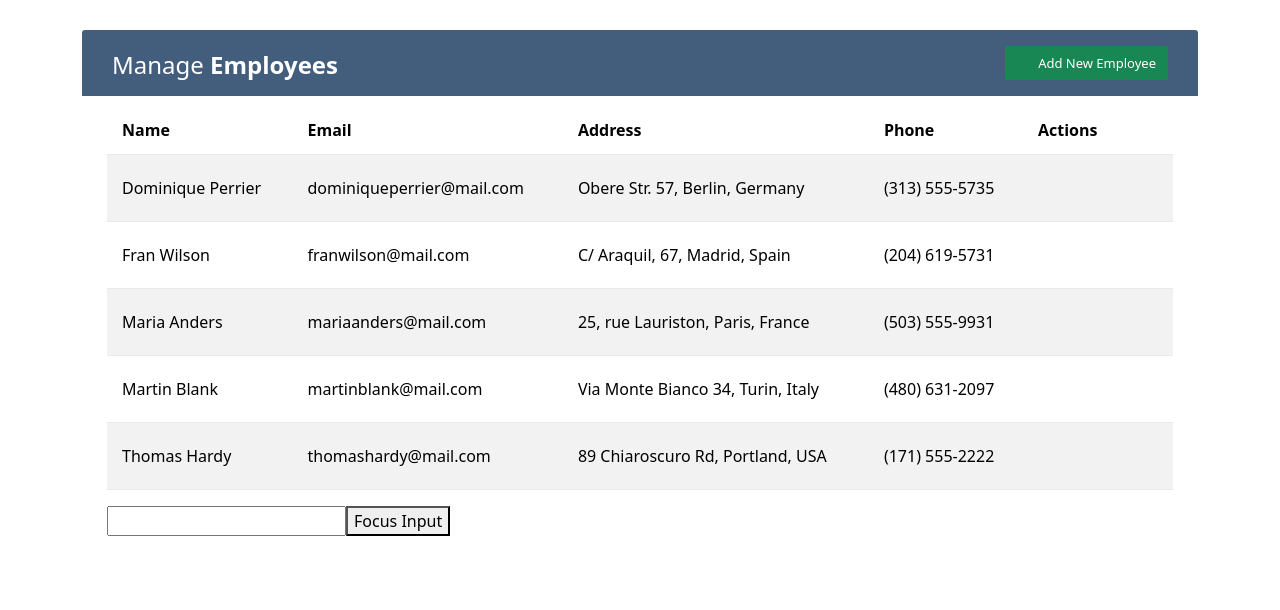
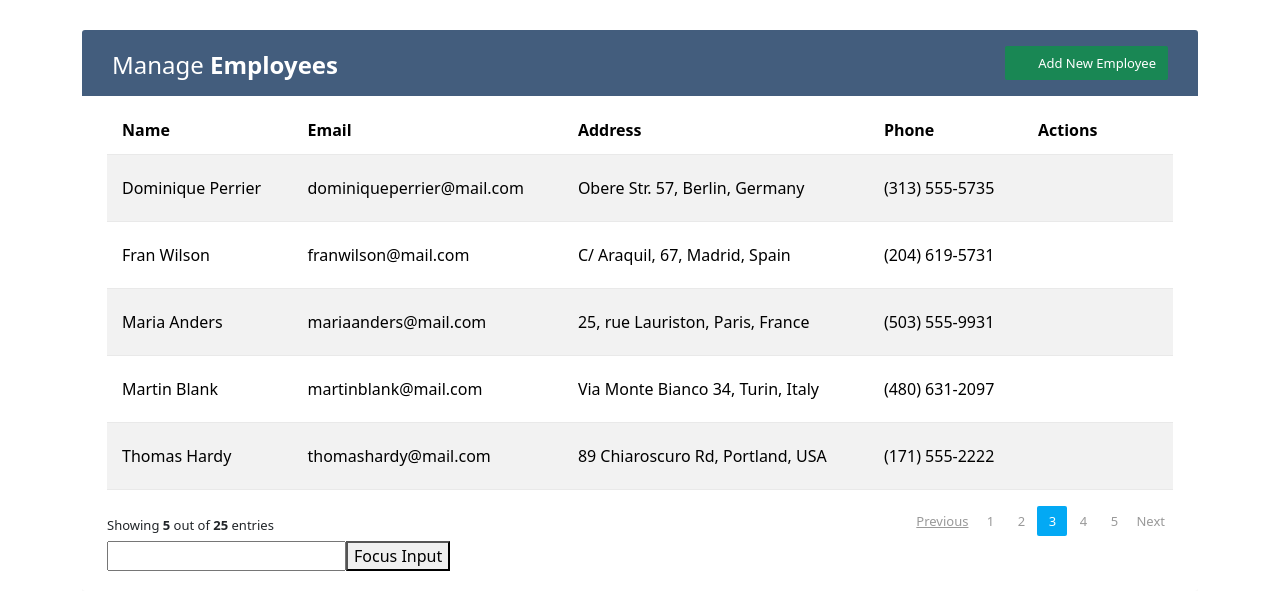
Before and after one commit to sbrycbc/employee-management-system, a React (Create React App) app: page / in a window 1280 px wide. Shown: the top 610 px of the page. Built offline with nearby package versions, Linux system fonts and the light colour scheme.

Commit message:
added pagenation page with useState()...

```diff
--- a/src/components/EmployeeList.jsx
+++ b/src/components/EmployeeList.jsx
@@ -3,6 +3,7 @@ import Employee from './Employee.jsx';
 import { Button, Modal, Alert } from 'react-bootstrap';
 import { EmployeeContext } from '../context/EmployeeContext.jsx';
 import AddForm from './AddForm.jsx';
+import Pagination from './Pagination.jsx';
 
 
 
@@ -80,6 +81,9 @@ const EmployeeList = () => {
                 }
           </tbody>
       </table>
+
+      <Pagination/>
+
       <Modal show={show} onHide={handleClose}>
             <Modal.Header className="modal-header m-3 " closeButton>
                 <Modal.Title>
--- /dev/null
+++ b/src/components/Pagination.jsx
@@ -0,0 +1,33 @@
+import React from 'react'
+import { useState } from 'react';
+
+const Pagination = () => {
+
+const pages = 5;
+
+const numOfPages = [];
+
+for (let i=1; i<= pages; i++){
+    numOfPages.push(i);
+}
+
+const [currentButton, setCurrentButton] = useState(1);
+
+  return (
+    <div class="clearfix">
+    <div class="hint-text">Showing <b>5</b> out of <b>25</b> entries</div>
+    <ul class="pagination">
+        <li class="page-item disabled"><a href="#">Previous</a></li>
+        <li class="page-item"><a href="#" class="page-link">1</a></li>
+        <li class="page-item"><a href="#" class="page-link">2</a></li>
+        <li class="page-item active"><a href="#" class="page-link">3</a></li>
+        <li class="page-item"><a href="#" class="page-link">4</a></li>
+        <li class="page-item"><a href="#" class="page-link">5</a></li>
+        <li class="page-item"><a href="#" class="page-link">Next</a></li>
+    </ul>
+</div>
+
+  )
+}
+
+export default Pagination;
```
